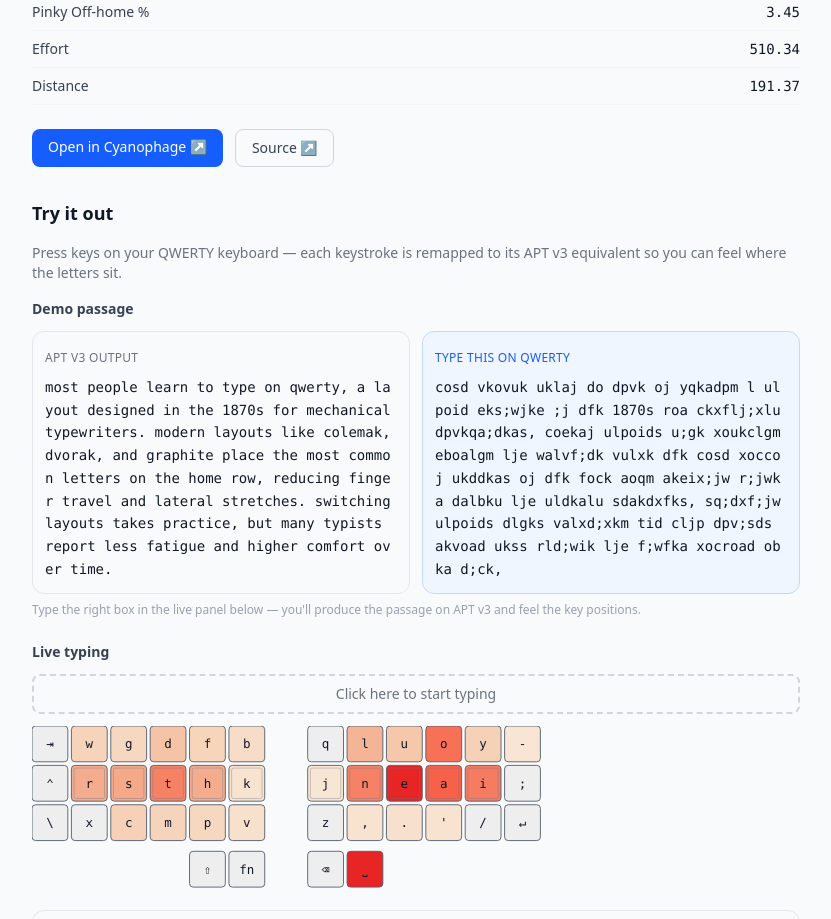
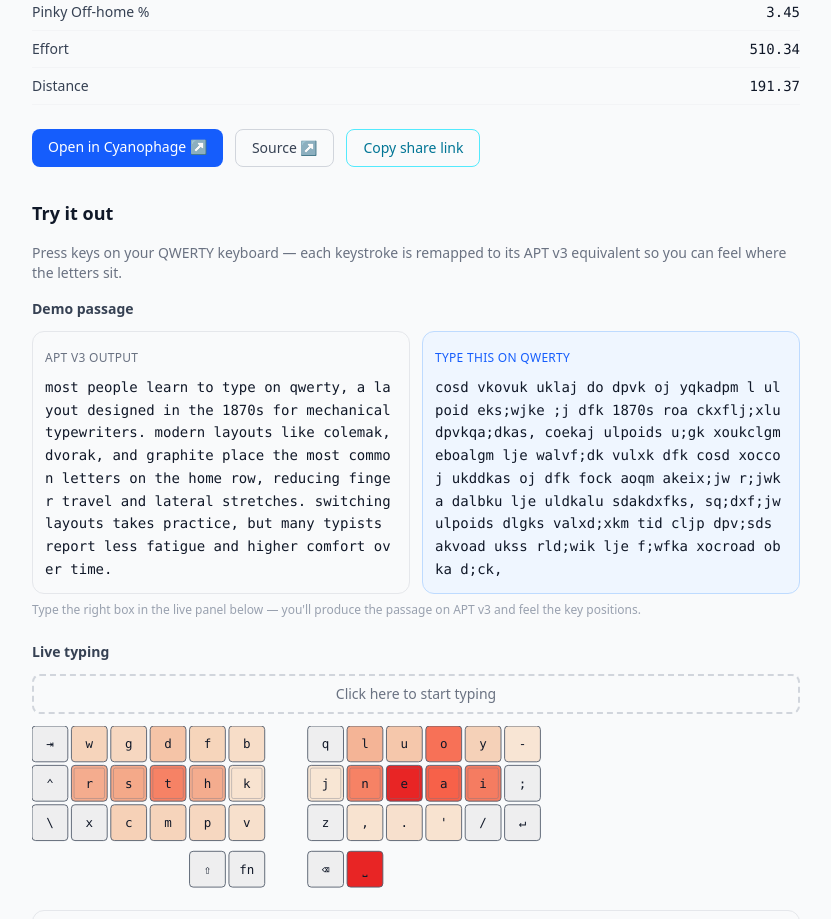
Before and after one commit to tonyn-slalom/keyboard-layout-picker, a React (Vite) app: page /browse/apt-v3 in a window 1280 px wide. Shown: the part 940-1859 px from the top of the page, without its empty margins (224-1055 px from the left). Built offline with nearby package versions, Linux system fonts and the light colour scheme.

Commit message:
Add safe share links for browse and results

```diff
--- a/src/components/LayoutBrowser/LayoutDetail.tsx
+++ b/src/components/LayoutBrowser/LayoutDetail.tsx
@@ -2,6 +2,7 @@ import type { Layout } from '../../types';
 import { KeyboardViz } from '../KeyboardViz/KeyboardViz';
 import { FingerUsageChart } from '../FingerUsage/FingerUsageChart';
 import { TryoutPanel } from '../Tryout/TryoutPanel';
+import { buildShareUrl } from '../../utils/shareUrl';
 
 interface LayoutDetailProps {
   layout: Layout;
@@ -28,6 +29,11 @@ function formatStat(value: number | undefined): string {
 }
 
 export function LayoutDetail({ layout }: LayoutDetailProps) {
+  function handleCopyShareLink() {
+    const currentUrl = new URL(window.location.href);
+    const shareUrl = buildShareUrl(currentUrl);
+    navigator.clipboard.writeText(shareUrl).catch(() => {});
+  }
 
   return (
     <div className="max-w-3xl mx-auto">
@@ -97,6 +103,14 @@ export function LayoutDetail({ layout }: LayoutDetailProps) {
             Source ↗
           </a>
         )}
+        <button
+          type="button"
+          onClick={handleCopyShareLink}
+          aria-label={`Copy share link for ${layout.name}`}
+          className="px-4 py-2 rounded-lg border border-cyan-300 dark:border-cyan-700 text-cyan-700 dark:text-cyan-300 text-sm font-medium hover:bg-cyan-50 dark:hover:bg-cyan-950/40 transition-colors"
+        >
+          Copy share link
+        </button>
       </div>
 
       <div className="mt-8">
--- a/src/pages/ResultsPage.tsx
+++ b/src/pages/ResultsPage.tsx
@@ -5,6 +5,7 @@ import layoutsData from '../data/layouts.json';
 import { useTestResults } from '../context/TestResultsContext';
 import { useResultsPageController } from './ResultsPage.controller';
 import { appPath } from '../utils/appPath';
+import { buildShareUrl } from '../utils/shareUrl';
 import { RadarChart } from '../components/Results/RadarChart';
 import { RecommendationCard } from '../components/Results/RecommendationCard';
 import { CATEGORY_IDS, POSITIVE_CATEGORIES } from '../utils/scoring';
@@ -376,23 +377,6 @@ interface ResultsPageInnerProps {
   urlSeed: ReturnType<typeof decodeProfile>;
 }
 
-function buildShareUrl(currentUrl: URL): string {
-  const isGitHubPages = currentUrl.hostname.endsWith('github.io');
-  if (!isGitHubPages) {
-    return currentUrl.toString();
-  }
-
-  const basePath = appPath('/').replace(/\/$/, '');
-  const basePrefix = `${basePath}/`;
-  const relativePath = currentUrl.pathname.startsWith(basePrefix)
-    ? currentUrl.pathname.slice(basePrefix.length)
-    : currentUrl.pathname.replace(/^\//, '');
-
-  const query = currentUrl.search ? `&${currentUrl.search.slice(1)}` : '';
-  const hash = currentUrl.hash ?? '';
-  return `${currentUrl.origin}${basePath}/?/${relativePath}${query}${hash}`;
-}
-
 function ResultsPageInner({ urlSeed }: ResultsPageInnerProps) {
   const { state } = useTestResults();
   const [, setSearchParams] = useSearchParams();
--- /dev/null
+++ b/src/utils/shareUrl.ts
@@ -0,0 +1,18 @@
+import { appPath } from './appPath';
+
+export function buildShareUrl(currentUrl: URL): string {
+  const isGitHubPages = currentUrl.hostname.endsWith('github.io');
+  if (!isGitHubPages) {
+    return currentUrl.toString();
+  }
+
+  const basePath = appPath('/').replace(/\/$/, '');
+  const basePrefix = `${basePath}/`;
+  const relativePath = currentUrl.pathname.startsWith(basePrefix)
+    ? currentUrl.pathname.slice(basePrefix.length)
+    : currentUrl.pathname.replace(/^\//, '');
+
+  const query = currentUrl.search ? `&${currentUrl.search.slice(1)}` : '';
+  const hash = currentUrl.hash ?? '';
+  return `${currentUrl.origin}${basePath}/?/${relativePath}${query}${hash}`;
+}
```
